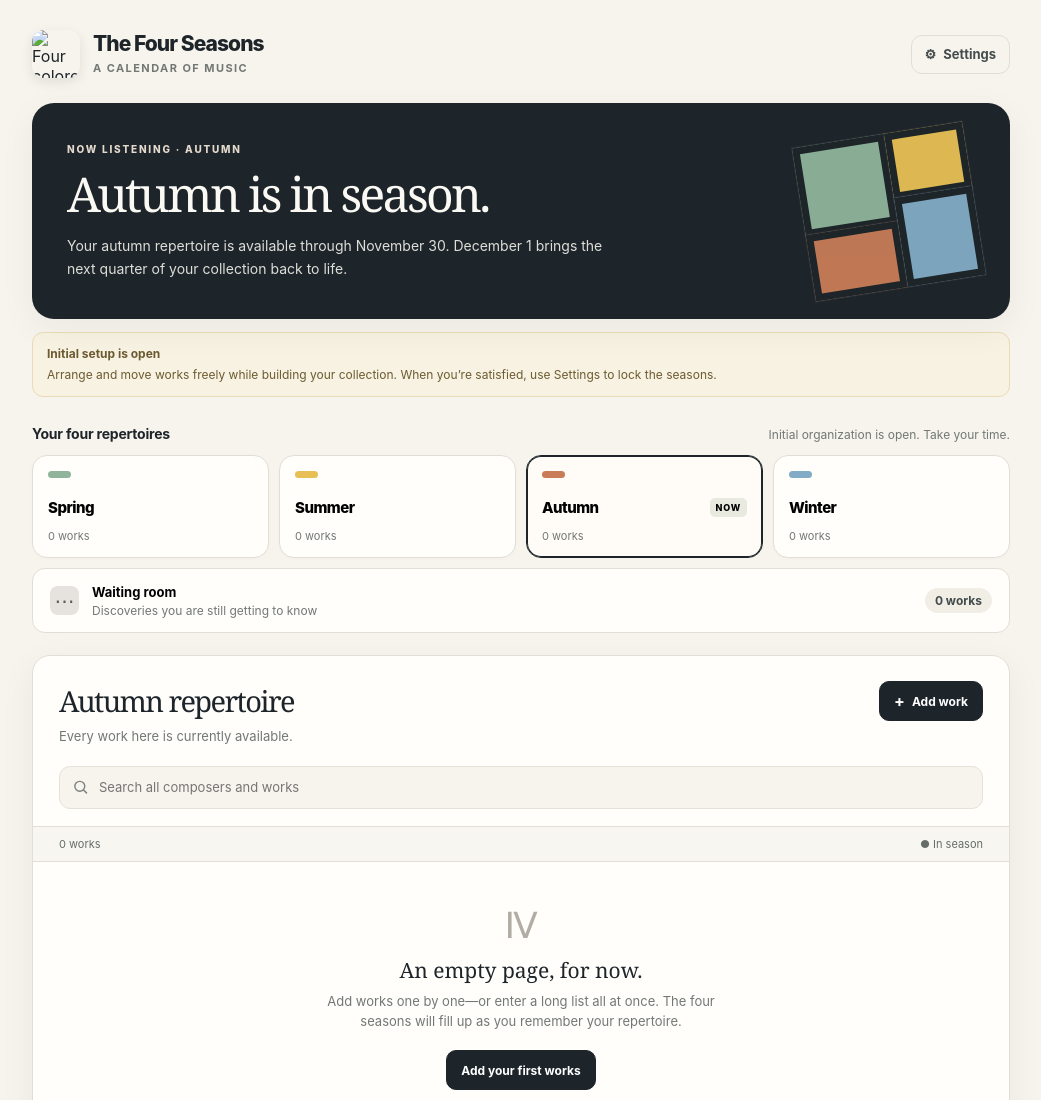
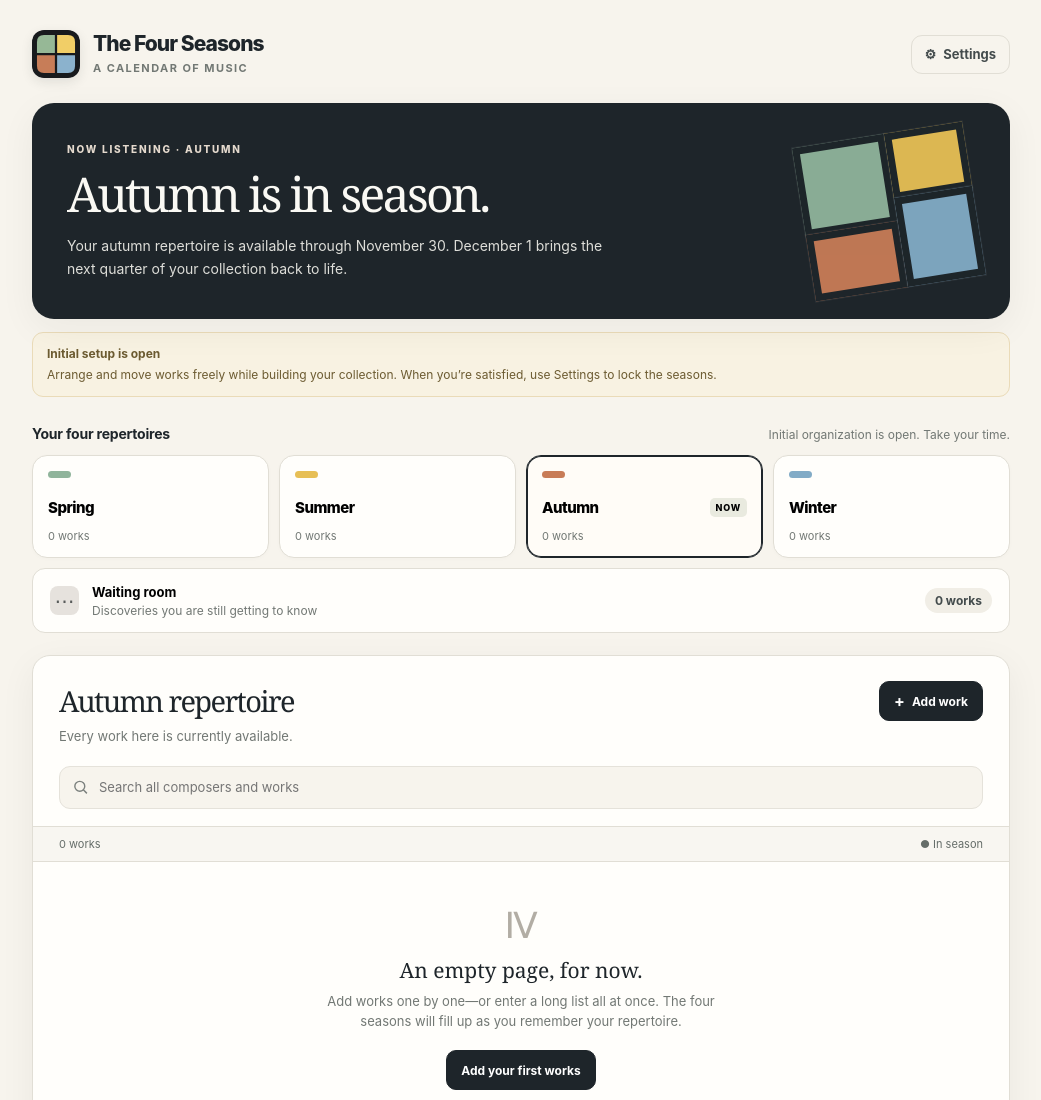
Before and after one commit to alexanderkobulnicky-code/The-Four-Seasons, a plain HTML site: page index.html in a window 1280 px wide. Shown: the top 1100 px of the page, without its empty margins (119-1160 px from the left). Drawn offline with Linux system fonts and the light colour scheme.

Commit message:
Fix root-level icon paths in index.html

```diff
--- a/index.html
+++ b/index.html
@@ -9,8 +9,8 @@
   <meta name="apple-mobile-web-app-title" content="Four Seasons" />
   <meta name="description" content="A private calendar for the music you love." />
   <link rel="manifest" href="manifest.webmanifest" />
-  <link rel="icon" href="icons/icon.svg" type="image/svg+xml" />
-  <link rel="apple-touch-icon" href="icons/icon-180.png" />
+  <link rel="icon" href="icon.svg" type="image/svg+xml" />
+  <link rel="apple-touch-icon" href="icon-180.png" />
   <title>The Four Seasons · Your Music Repertoire</title>
   <style>
     :root{--ink:#1e252a;--ink2:#434b4c;--muted:#727874;--paper:#f7f4ed;--white:#fffefb;--stroke:#e1ded5;--subtle:#f1eee6;--shadow:0 10px 36px rgba(32,34,33,.055);--spring:#90b49b;--summer:#e7bf55;--autumn:#c87c57;--winter:#82abc6;--waiting:#b8aea5;--accent:var(--autumn);--accent-light:#f9eee8}
@@ -31,7 +31,7 @@
 <body>
 <main class="page">
   <header class="topbar">
-    <div class="brand"><img class="brand-icon" src="icons/icon.svg" alt="Four colored rectangles in a black grid" /><div><div class="brand-title">The Four Seasons</div><div class="brand-sub">A calendar of music</div></div></div>
+    <div class="brand"><img class="brand-icon" src="icon.svg" alt="Four colored rectangles in a black grid" /><div><div class="brand-title">The Four Seasons</div><div class="brand-sub">A calendar of music</div></div></div>
     <button class="ghost-btn" id="settingsBtn" type="button" aria-label="Open settings"><span aria-hidden="true">⚙</span> Settings</button>
   </header>
   <section class="hero" aria-label="Current music season">
```
